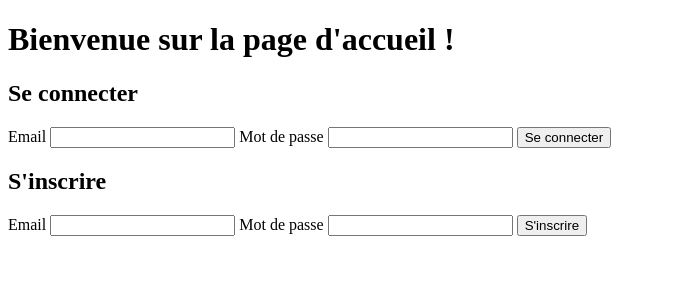
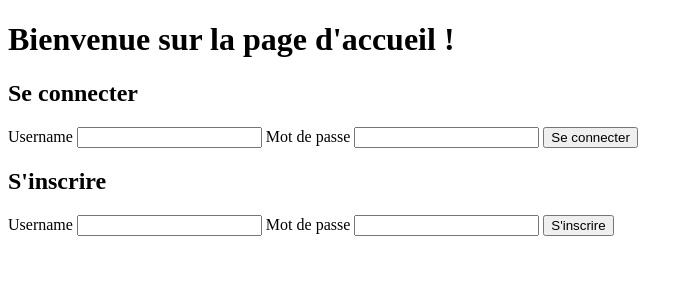
Before and after one commit to MakiRoyal/isup, a Django app: page / in a window 1280 px wide. Shown: the top 300 px of the page, without its empty margins (0-693 px from the left). Run offline with Django 4.2, Linux system fonts and the light colour scheme.

Commit message:
1st commit

```diff
--- a/API/templates/index.html
+++ b/API/templates/index.html
@@ -11,8 +11,8 @@
     <div>
         <h2>Se connecter</h2>
         <form action="" method="POST">
-            <label for="email">Email</label>
-            <input type="email" name="email" id="email">
+            <label for="username">Username</label>
+            <input type="username" name="username" id="username">
             <label for="password">Mot de passe</label>
             <input type="password" name="password" id="password">
             <button type="submit">Se connecter</button>
@@ -20,11 +20,12 @@
     <div>
         <h2>S'inscrire</h2>
         <form action="" method="POST">
-            <label for="email">Email</label>
-            <input type="email" name="email" id="email">
+            <label for="username">Username</label>
+            <input type="username" name="username" id="username">
             <label for="password">Mot de passe</label>
             <input type="password" name="password" id="password">
             <button type="submit">S'inscrire</button>
     </div>
+
 </body>
 </html>
```
